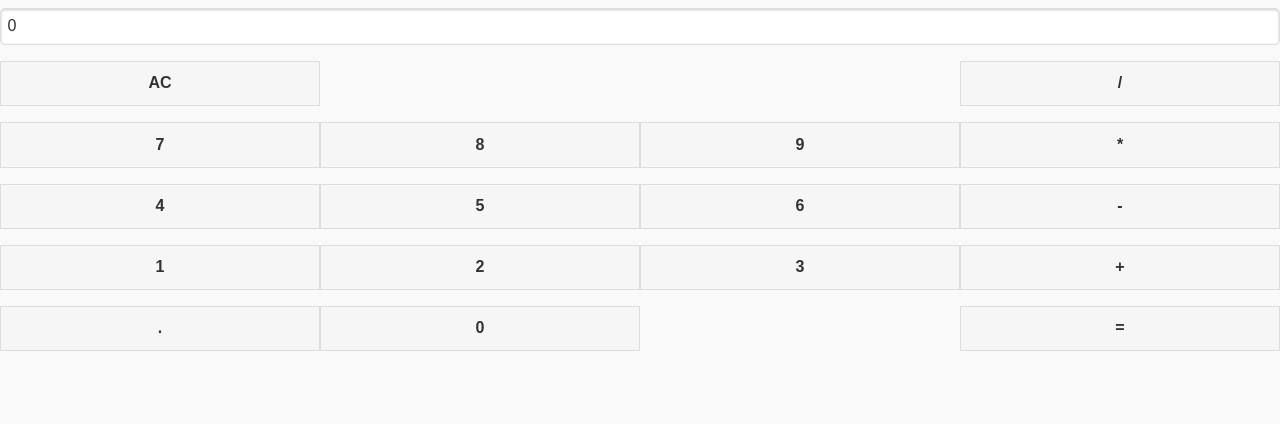
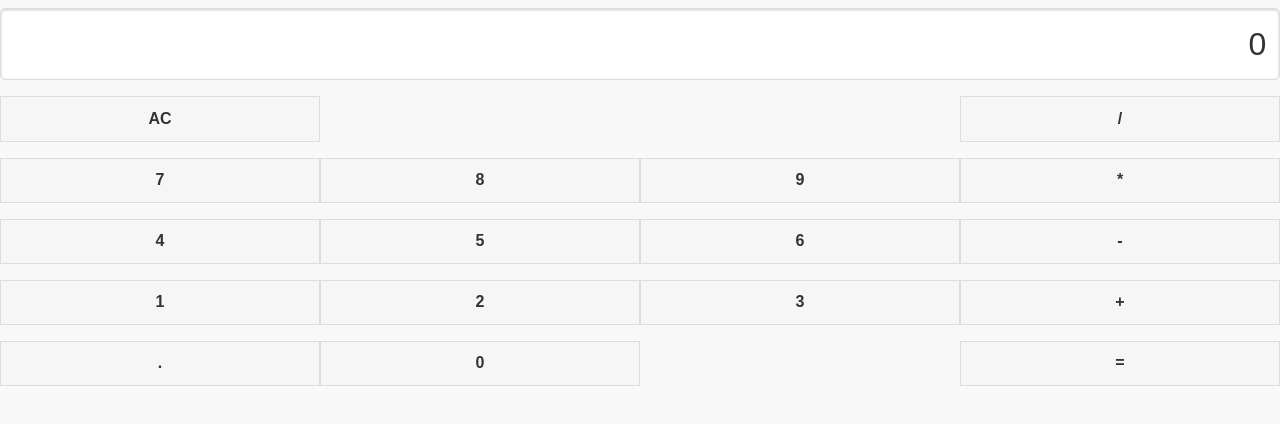
Before and after one commit to JoshMangoff/COMP3025-Calculator, a website: page index.html in a window 1280 px wide. Drawn offline with Linux system fonts and the light colour scheme.

Commit message:
label css

```diff
--- /dev/null
+++ b/Scripts/mycss/labelcss.css
@@ -0,0 +1,4 @@
+input#display {
+    text-align: right;
+    font-size: 200%;
+}
--- a/Scripts/myjs/buttonjs.js
+++ b/Scripts/myjs/buttonjs.js
@@ -58,9 +58,6 @@ $(document).bind('pageinit',function(){
                         }
                     }
 
-                    //for overflow errors
-
-
                     //for avoiding invalid order of button clicks
                     if (pressedButton == "=") {
                         operator = pressedButton;
--- a/index.html
+++ b/index.html
@@ -10,6 +10,7 @@
   <title>Calculator</title>
   <!-- CSS Section -->
   <link rel="stylesheet" href="\Scripts\lib\jquery-mobile-bower\css\jquery.mobile-1.4.5.min.css">
+  <link rel="stylesheet" href="\Scripts\mycss\labelcss.css">
 </head>
 <body>
 	<div data-role="page">
```
